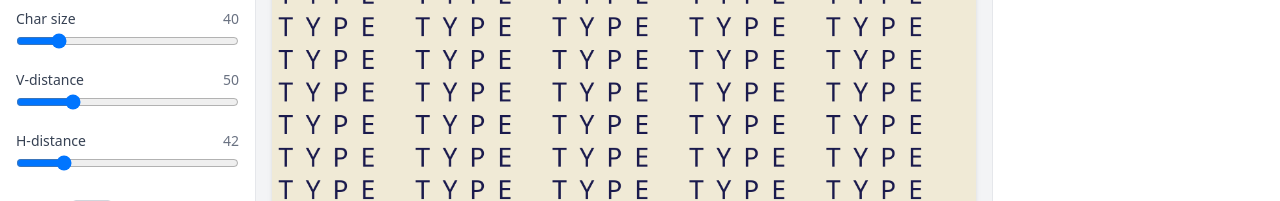
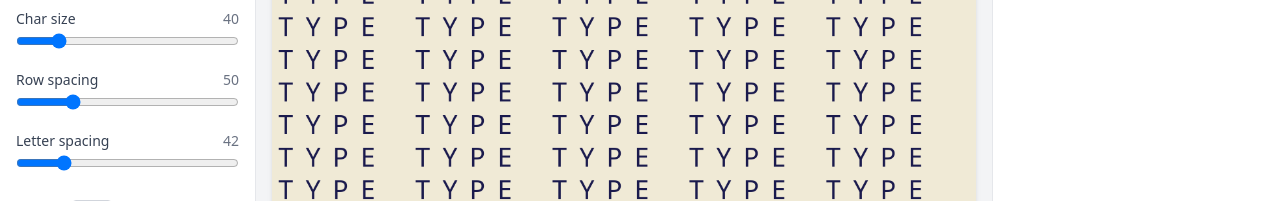
Before and after one commit to tanya-ermlva/type-loom, a React (Vite) app: page / in a window 1280 px wide. Shown: the part 157-358 px from the top of the page. Built offline with nearby package versions, Linux system fonts and the light colour scheme.

Commit message:
ui: rename V-distance/H-distance to Row spacing/Letter spacing for clarity

```diff
--- a/src/ui/BasePanel.tsx
+++ b/src/ui/BasePanel.tsx
@@ -35,11 +35,11 @@ export function BasePanel() {
           onChange={(v) => updateConfig({ charSize: v })}
         />
         <Slider
-          label="V-distance" value={config.vDistance} min={4} max={200}
+          label="Row spacing" value={config.vDistance} min={4} max={200}
           onChange={(v) => updateConfig({ vDistance: v })}
         />
         <Slider
-          label="H-distance" value={config.hDistance} min={4} max={200}
+          label="Letter spacing" value={config.hDistance} min={4} max={200}
           onChange={(v) => updateConfig({ hDistance: v })}
         />
 
```
